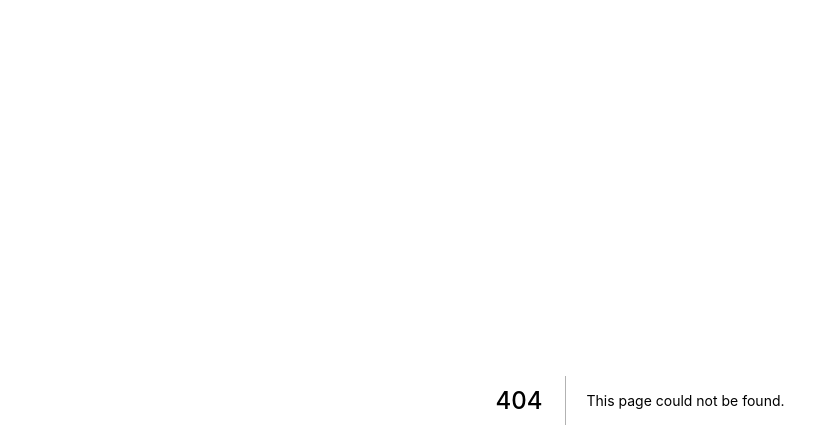
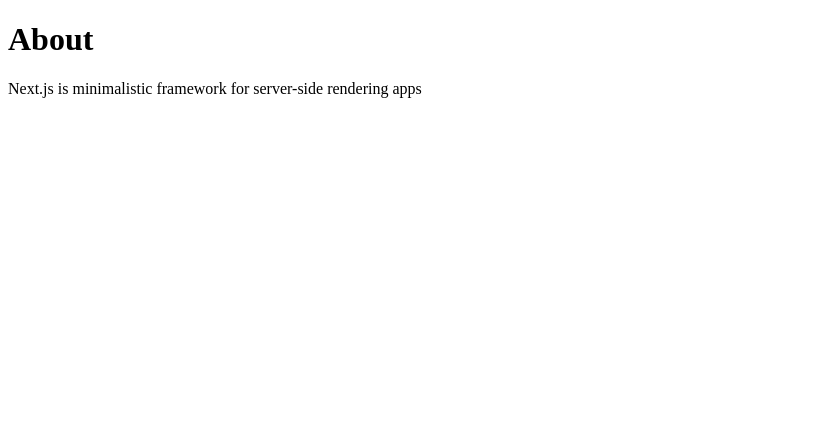
Before and after one commit to akiran/nextjs-demo, a Next.js app: page /about in a window 1280 px wide. Before the commit this address had no page. Shown: the top 448 px of the page, without its empty margins (0-839 px from the left). Built offline with nearby package versions, Linux system fonts and the light colour scheme.

Commit message:
Multiple pages

```diff
--- /dev/null
+++ b/pages/about.js
@@ -0,0 +1,10 @@
+import React from 'react'
+
+export default function About() {
+  return (
+    <div>
+      <h1>About</h1>
+      <div>Next.js is minimalistic framework for server-side rendering apps</div>
+    </div>
+  )
+}
```
Also changed, not shown: pages/index.js (+6 -1 lines).
